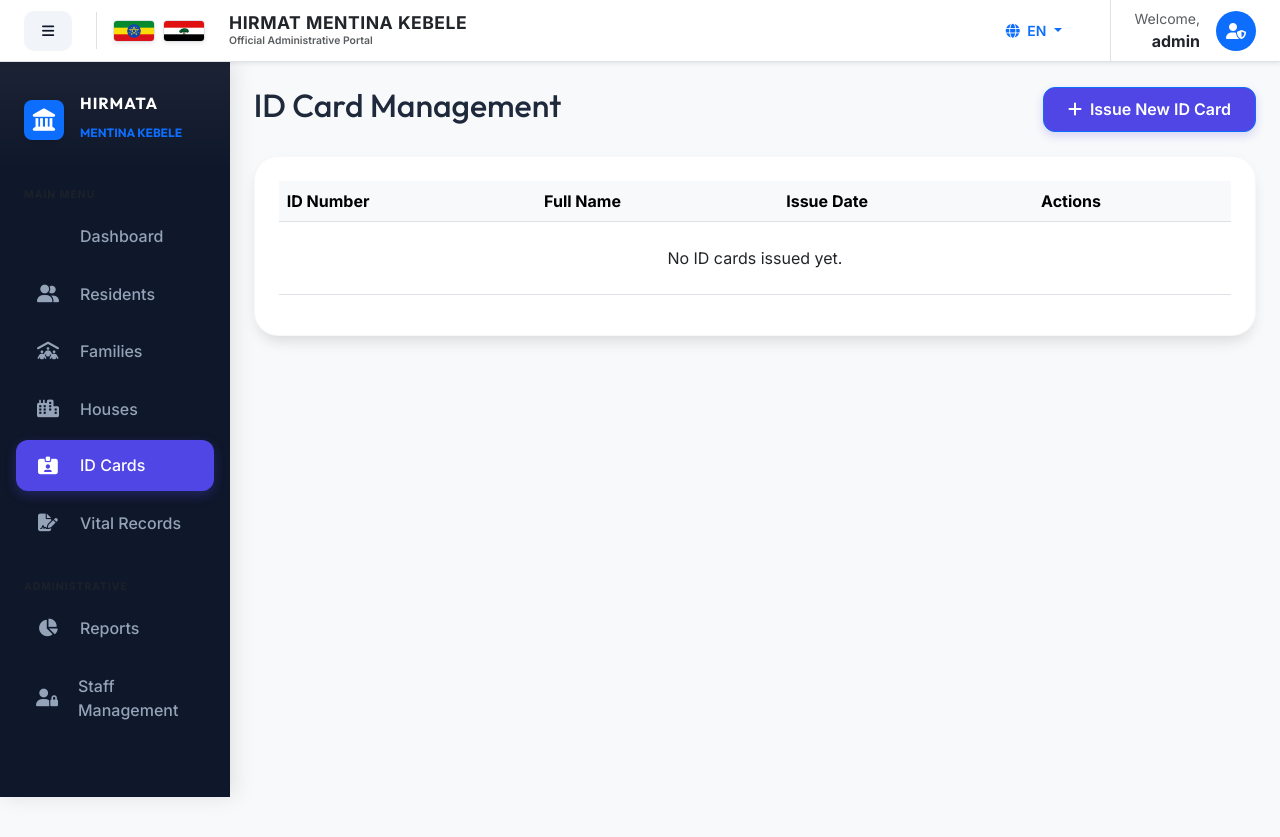
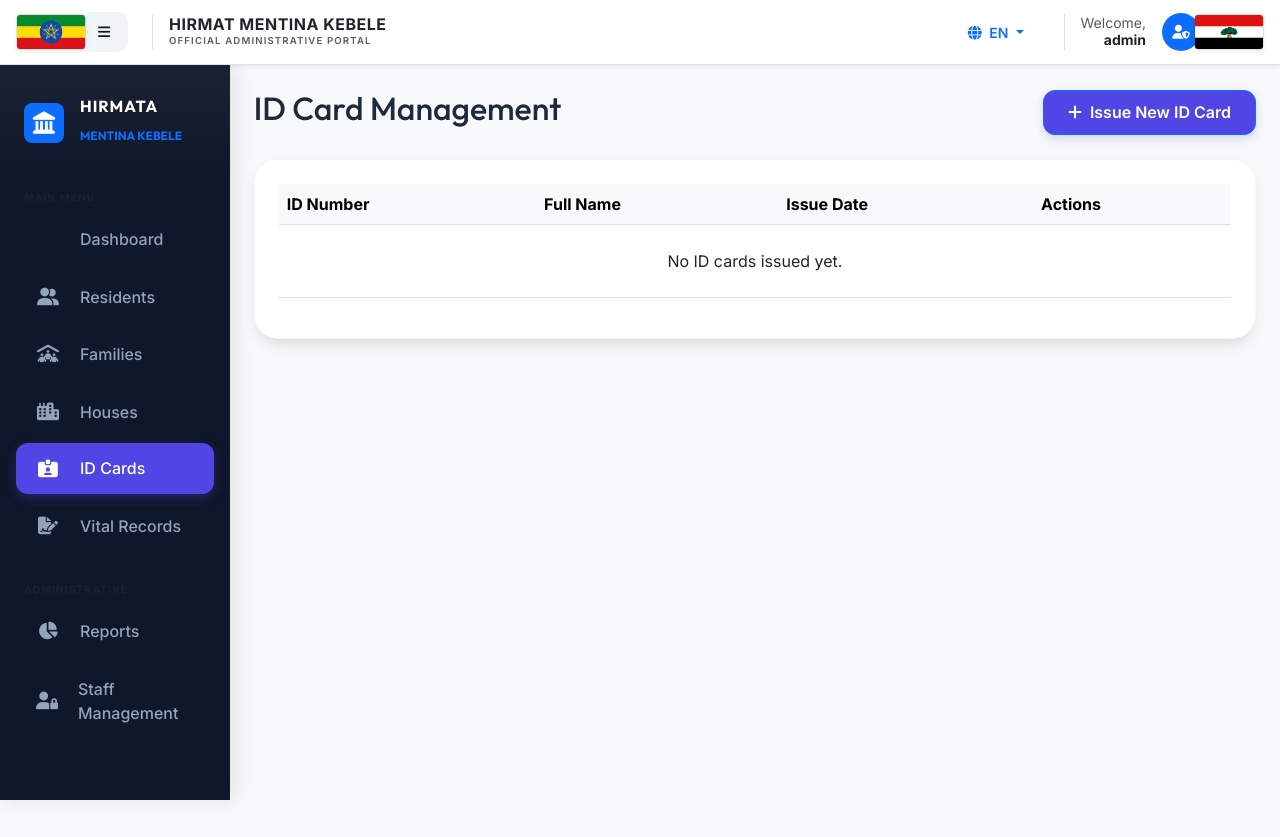
Before and after one commit to FalmiTola/kebele-system, a PHP site: page /modules/idcards/index.php in a window 1280 px wide. Shown: the top 837 px of the page. Before the commit the page ends 805 px from the top, so only its background shows below. Run offline with PHP 8.4, Linux system fonts and the light colour scheme; a user stored in the database is signed in; data that the repository does not hold is empty; a stand-in replaces the project's code that opens the database connection.

Commit message:
Positioned Ethiopia flag at left corner and Oromia flag at right corner of top nav

```diff
--- a/includes/header.php
+++ b/includes/header.php
@@ -19,43 +19,43 @@ require_once __DIR__ . '/lang.php';
 </head>
 <body class="bg-light">
     <!-- Navbar - Full Width Top Bar -->
-    <nav class="navbar navbar-expand-lg sticky-top border-bottom bg-white shadow-sm flex-md-nowrap p-0">
-        <div class="container-fluid px-4">
+    <nav class="navbar sticky-top border-bottom bg-white shadow-sm p-0 position-relative" style="min-height: 65px;">
+        <!-- Left Corner: Ethiopia Flag -->
+        <img src="/kebele-system/assets/img/ethiopia_flag.png" alt="Ethiopia Flag"
+             class="position-absolute top-50 translate-middle-y rounded-1 shadow-sm d-none d-md-block"
+             style="left: 16px; height: 36px; border: 1px solid rgba(0,0,0,0.12); z-index: 10;">
+
+        <!-- Center Content -->
+        <div class="container-fluid px-5 px-md-0 d-flex align-items-center justify-content-between h-100" style="padding-left: 80px !important; padding-right: 80px !important;">
+            <!-- Left: Menu toggle + Title -->
             <div class="d-flex align-items-center gap-3 py-2">
-                <div class="d-flex align-items-center gap-3">
-                    <button class="btn btn-outline-secondary btn-sm" id="menu-toggle">
-                        <i class="fas fa-bars"></i>
-                    </button>
-                    <div class="d-flex align-items-center gap-3 ps-3 ms-2 border-start">
-                        <div class="d-flex align-items-center gap-2 me-2">
-                            <img src="/kebele-system/assets/img/ethiopia_flag.png" alt="Ethiopia" height="22" class="rounded-1 shadow-sm border border-black-50 opacity-90">
-                            <img src="/kebele-system/assets/img/oromia_flag.png" alt="Oromia" height="22" class="rounded-1 shadow-sm border border-black-50 opacity-90">
-                        </div>
-                        <div>
-                            <h5 class="mb-0 fw-bold text-dark" style="letter-spacing: 0.5px; font-size: 1.1rem;">HIRMAT MENTINA KEBELE</h5>
-                            <p class="text-muted mb-0 fw-semibold uppercase tracking-wider" style="font-size: 0.65rem;">Official Administrative Portal</p>
-                        </div>
-                    </div>
+                <button class="btn btn-outline-secondary btn-sm" id="menu-toggle">
+                    <i class="fas fa-bars"></i>
+                </button>
+                <div class="d-flex flex-column ms-2 border-start ps-3">
+                    <h5 class="mb-0 fw-bold text-dark" style="letter-spacing: 0.5px; font-size: 1rem;">HIRMAT MENTINA KEBELE</h5>
+                    <p class="text-muted mb-0 fw-semibold" style="font-size: 0.6rem; letter-spacing: 0.12em; text-transform: uppercase;">Official Administrative Portal</p>
                 </div>
             </div>
 
-            <div class="ms-auto d-flex align-items-center gap-4">
+            <!-- Right: Language + User -->
+            <div class="d-flex align-items-center gap-3 py-2">
                 <!-- Language Switcher -->
                 <div class="dropdown">
-                    <button class="btn btn-sm btn-outline-primary dropdown-toggle border-0 font-bold" type="button" data-bs-toggle="dropdown">
+                    <button class="btn btn-sm btn-outline-primary dropdown-toggle border-0" type="button" data-bs-toggle="dropdown">
                         <i class="fas fa-globe me-1"></i> <?php echo strtoupper($current_lang); ?>
                     </button>
-                    <ul class="dropdown-menu shadow-lg border-0">
+                    <ul class="dropdown-menu dropdown-menu-end shadow-lg border-0">
                         <li><a class="dropdown-item" href="?lang=en">English</a></li>
                         <li><a class="dropdown-item" href="?lang=om">Afaan Oromoo</a></li>
                         <li><a class="dropdown-item" href="?lang=am">አማርኛ</a></li>
                     </ul>
                 </div>
 
-                <div class="d-flex align-items-center gap-3 border-start ps-4 py-2">
-                    <div class="text-end d-none d-md-block">
-                        <p class="mb-0 small text-muted leading-tight">Welcome,</p>
-                        <p class="mb-0 fw-bold text-dark leading-tight"><?php echo $_SESSION['username'] ?? 'User'; ?></p>
+                <div class="d-flex align-items-center gap-3 border-start ps-3">
+                    <div class="text-end d-none d-lg-block">
+                        <p class="mb-0 small text-muted" style="line-height: 1.2;">Welcome,</p>
+                        <p class="mb-0 fw-bold text-dark small" style="line-height: 1.2;"><?php echo $_SESSION['username'] ?? 'User'; ?></p>
                     </div>
                     <?php
                         $role_key = $_SESSION['role'] ?? 'staff';
@@ -63,12 +63,12 @@ require_once __DIR__ . '/lang.php';
                     ?>
                     <div class="dropdown">
                         <a class="nav-link p-0" href="#" id="navbarDropdown" role="button" data-bs-toggle="dropdown">
-                            <div class="bg-primary text-white rounded-circle d-flex align-items-center justify-content-center" style="width: 40px; height: 40px;">
-                                <i class="fas fa-user-shield"></i>
+                            <div class="bg-primary text-white rounded-circle d-flex align-items-center justify-content-center" style="width: 38px; height: 38px;">
+                                <i class="fas fa-user-shield small"></i>
                             </div>
                         </a>
                         <ul class="dropdown-menu dropdown-menu-end shadow-lg border-0 mt-3 p-2" style="border-radius: 12px;">
-                            <li><h6 class="dropdown-header small text-muted uppercase tracking-wider"><?php echo __($role_key); ?></h6></li>
+                            <li><h6 class="dropdown-header small text-muted"><?php echo __($role_key); ?></h6></li>
                             <li><hr class="dropdown-divider"></li>
                             <li><a class="dropdown-item rounded-3" href="/kebele-system/auth/logout.php">
                                 <i class="fas fa-sign-out-alt me-2 text-danger"></i><?php echo __('logout'); ?>
@@ -78,6 +78,11 @@ require_once __DIR__ . '/lang.php';
                 </div>
             </div>
         </div>
+
+        <!-- Right Corner: Oromia Flag -->
+        <img src="/kebele-system/assets/img/oromia_flag.png" alt="Oromia Flag"
+             class="position-absolute top-50 translate-middle-y rounded-1 shadow-sm d-none d-md-block"
+             style="right: 16px; height: 36px; border: 1px solid rgba(0,0,0,0.12); z-index: 10;">
     </nav>
 
     <div class="d-flex" id="wrapper">
```
